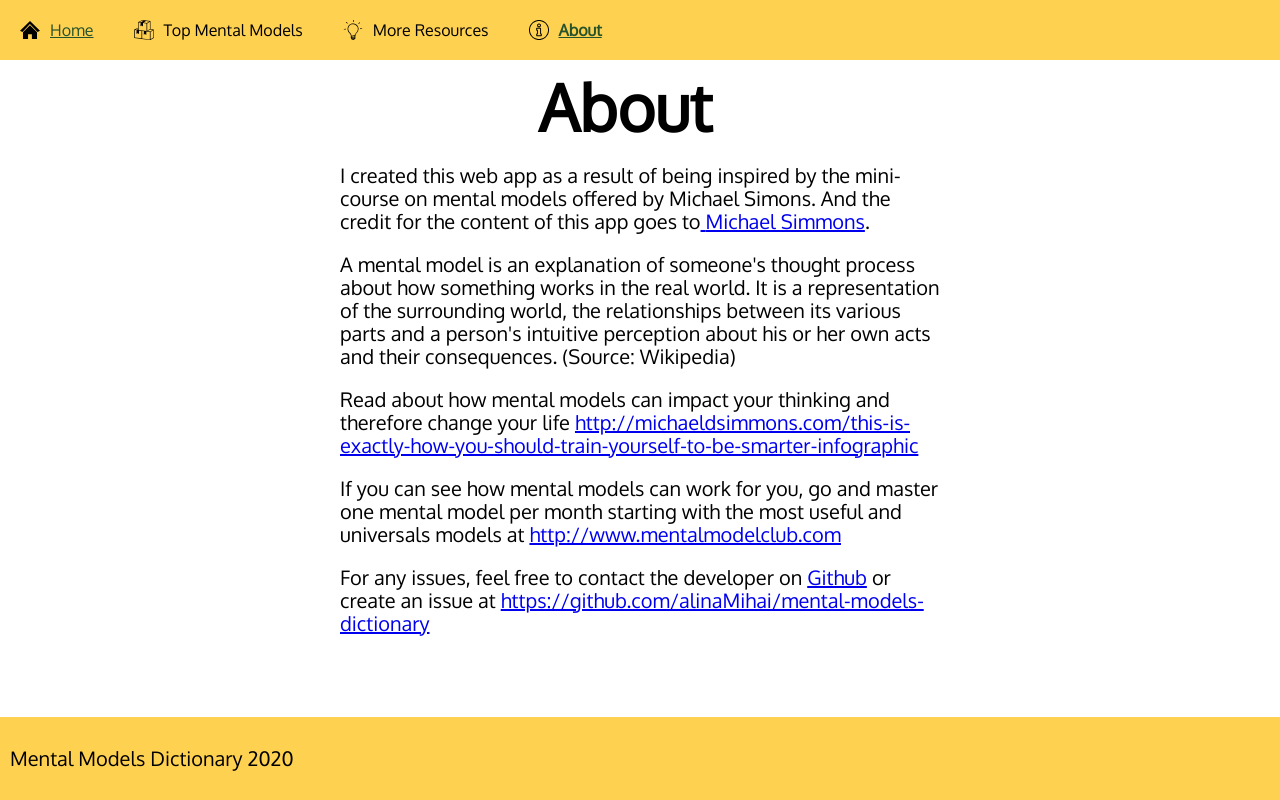
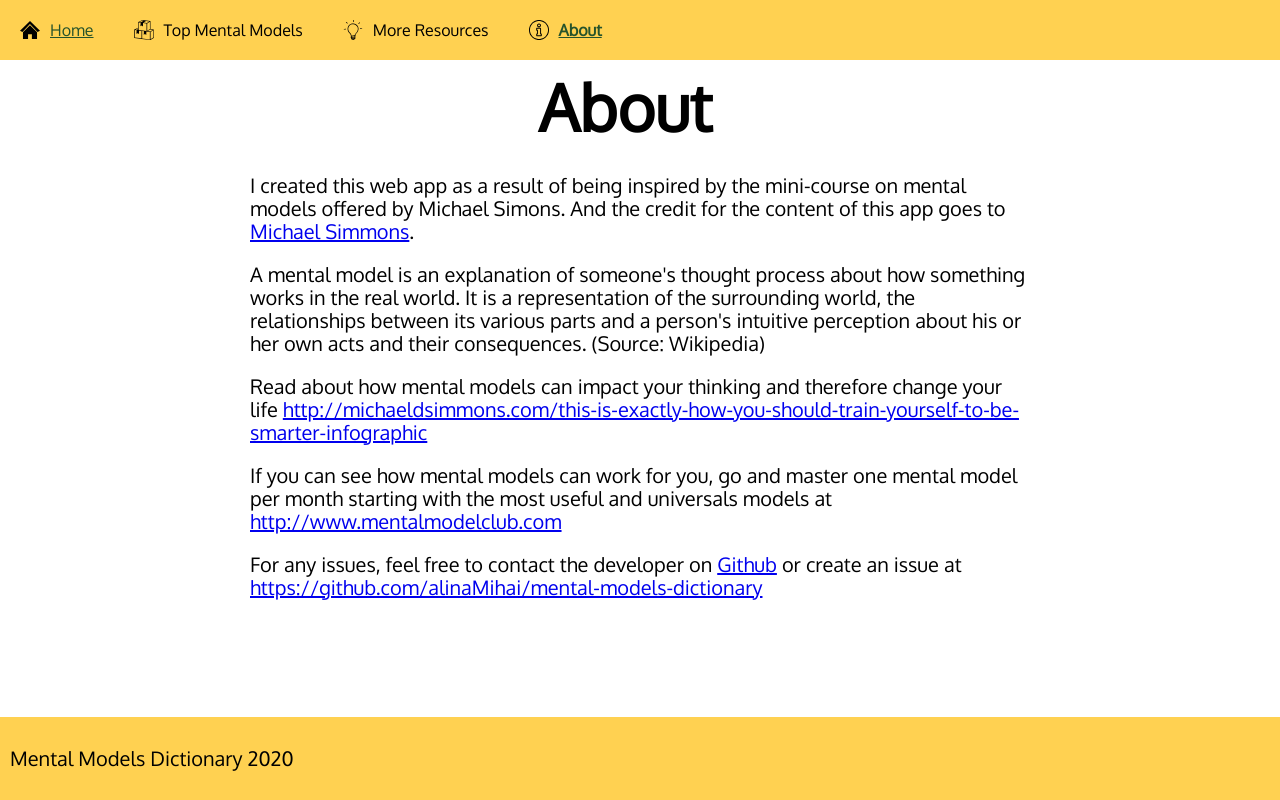
Before and after one commit to alinaMihai/mental-models-dictionary, a React app: page /about in a window 1280 px wide. Built offline with nearby package versions, Linux system fonts and the light colour scheme; no server answers; what styled-components-modifiers would draw is missing.

Commit message:
adjust about page styling

```diff
--- a/src/screens/about/About.tsx
+++ b/src/screens/about/About.tsx
@@ -4,7 +4,8 @@ import styled from 'styled-components';
 
 const AboutWrapper = styled.div`
   margin: 0 auto;
-  max-width: 600px;
+  max-width: 800px;
+  padding: 10px;
 `;
 
 const About = () => {
```
